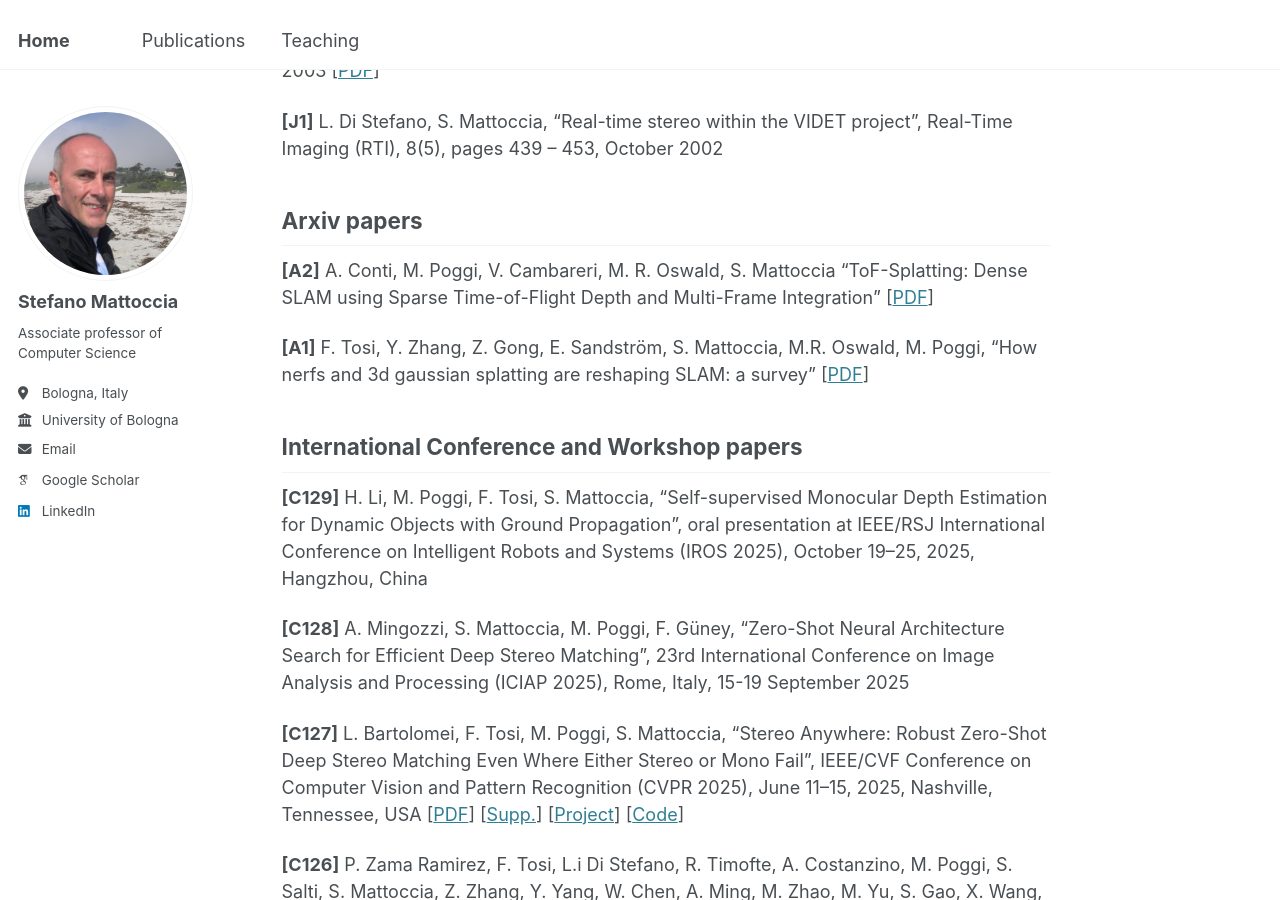
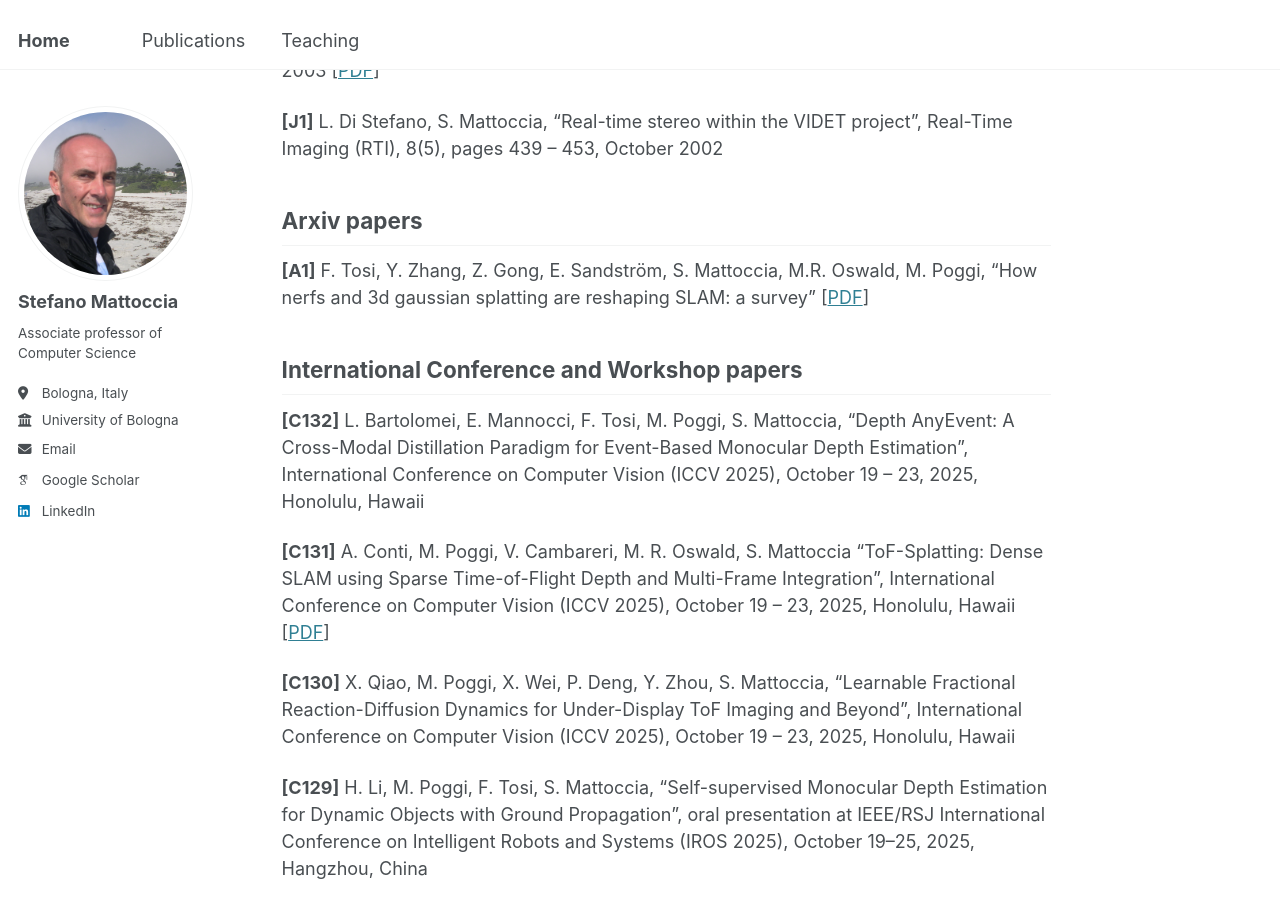
Before and after one commit to stefanomattoccia/stefanomattoccia.github.io, a Jekyll site: the page built from _pages/publications.md, in a window 1280 px wide and 900 px high, scrolled down 4041 px. Built offline with Jekyll 4.4.1, drawn with Linux system fonts in a browser that asks for light colours; some web fonts are replaced.

Commit message:
Update publications.md

```diff
--- a/_pages/publications.md
+++ b/_pages/publications.md
@@ -89,13 +89,17 @@ Journal papers
 Arxiv papers
 ------
 
-**[A2]** A. Conti, M. Poggi, V. Cambareri, M. R. Oswald, S. Mattoccia “ToF-Splatting: Dense SLAM using Sparse Time-of-Flight Depth
-and Multi-Frame Integration” [[PDF](https://arxiv.org/pdf/2504.16545)]
-
 **[A1]** F. Tosi, Y. Zhang, Z. Gong, E. Sandström, S. Mattoccia, M.R. Oswald, M. Poggi, “How nerfs and 3d gaussian splatting are reshaping SLAM: a survey” [[PDF](https://arxiv.org/pdf/2402.13255)]
 
 International Conference and Workshop papers
 ------
+
+**[C132]** L. Bartolomei, E. Mannocci, F. Tosi, M. Poggi, S. Mattoccia, "Depth AnyEvent: A Cross-Modal Distillation Paradigm for Event-Based Monocular Depth Estimation", International Conference on Computer Vision (ICCV 2025), October 19 – 23, 2025, Honolulu, Hawaii
+
+**[C131]** A. Conti, M. Poggi, V. Cambareri, M. R. Oswald, S. Mattoccia “ToF-Splatting: Dense SLAM using Sparse Time-of-Flight Depth
+and Multi-Frame Integration”, International Conference on Computer Vision (ICCV 2025), October 19 – 23, 2025, Honolulu, Hawaii [[PDF](https://arxiv.org/pdf/2504.16545)]
+
+**[C130]** X. Qiao, M. Poggi, X. Wei, P. Deng, Y. Zhou, S. Mattoccia, "Learnable Fractional Reaction-Diffusion Dynamics for Under-Display ToF Imaging and Beyond", International Conference on Computer Vision (ICCV 2025), October 19 – 23, 2025, Honolulu, Hawaii
 
 **[C129]** H. Li, M. Poggi, F. Tosi, S. Mattoccia, “Self-supervised Monocular Depth Estimation for Dynamic Objects with Ground Propagation”, oral presentation at IEEE/RSJ International Conference on Intelligent Robots and Systems (IROS 2025), October 19–25, 2025, Hangzhou, China
 
```
